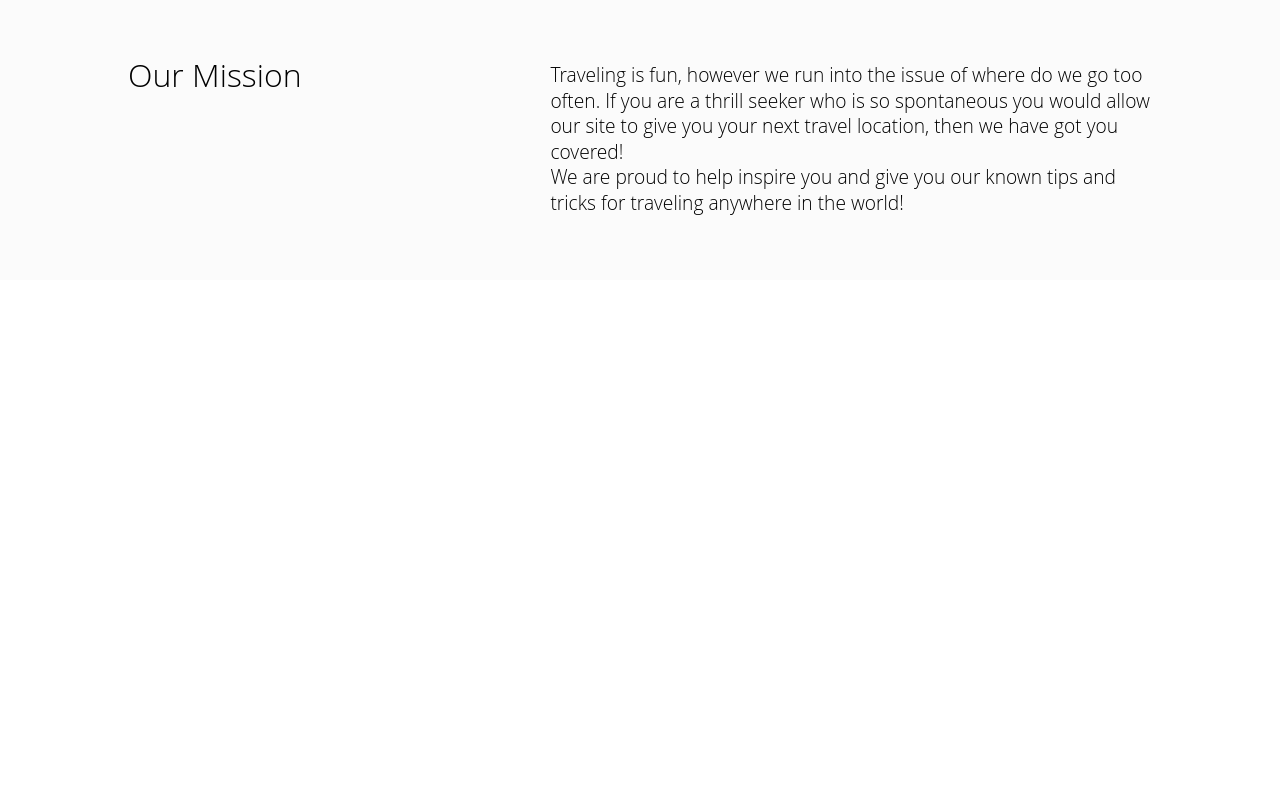
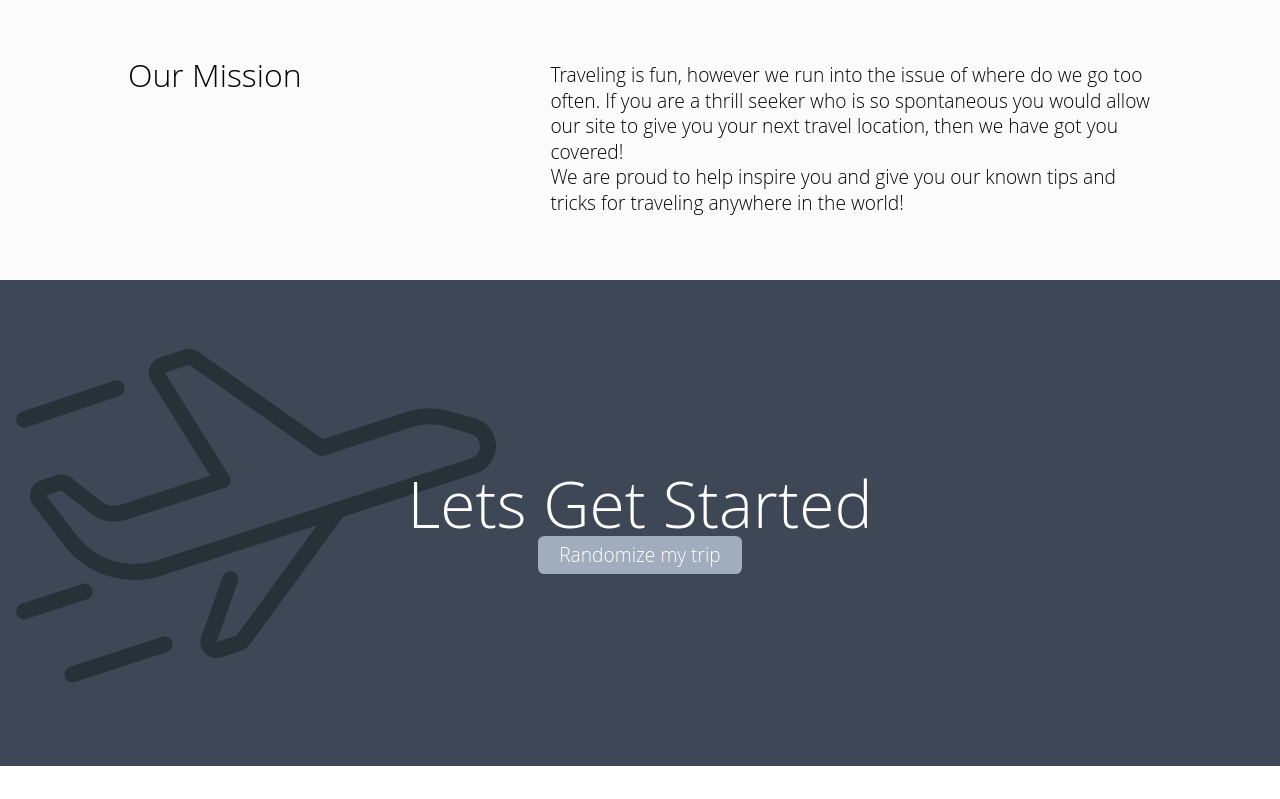
Before and after one commit to LupeCruz16/RoamReady, a React (Create React App) app in the folder roam-ready/: page / in a window 1280 px wide. Shown: the part 642-1441 px from the top of the page. Before the commit the page ends 922 px from the top, so only its background shows below. Built offline with nearby package versions, Linux system fonts and the light colour scheme.

Commit message:
Lets get started section complete

```diff
--- a/roam-ready/src/App.js
+++ b/roam-ready/src/App.js
@@ -3,6 +3,7 @@ import './css/common.css'
 import Navigation from './js/NavigationBar.js';
 import HeroSection from './js/HeroSection.js';
 import OurMission from './js/OurMission.js';
+import GettingStarted from './js/GettingStarted.js'
 
 function App() {
   return (
@@ -13,6 +14,7 @@ function App() {
         <Navigation />
         <HeroSection />
         <OurMission />
+        <GettingStarted />
       </main>
     </div>
 
--- /dev/null
+++ b/roam-ready/src/css/gettingStarted.css
@@ -0,0 +1,32 @@
+.gettingStartedSection {
+    width: 100%;
+    align-items: center;
+    justify-content: center;
+}
+
+.svgIcon {
+    width: 40vw;
+    height: 5vw;
+}
+
+.gettingStartedContent {
+    display: flex;
+    flex-direction: column;
+    text-align: center;
+    align-items: center;
+    justify-content: center;
+    position: relaitve;
+    z-index: 1;
+    margin-bottom: 5vw;
+}
+
+.startinSecRandomizeButton {
+    background-color: var(--primary-200);
+    border-radius: 0.5vw;
+    width: 20%;
+    padding: 0.5vw;
+}
+
+.randomizeButtonText {
+    text-decoration: none;
+}
--- a/roam-ready/src/css/hero.css
+++ b/roam-ready/src/css/hero.css
@@ -40,6 +40,7 @@
     text-decoration: none;
     border-radius: 0.5vw;
     width: 12%;
+    padding: 0.5vw;
 }
 
 .getStartedLink {
--- /dev/null
+++ b/roam-ready/src/js/GettingStarted.js
@@ -0,0 +1,48 @@
+import '../css/constants.css'
+import '../css/common.css'
+import '../css/gettingStarted.css'
+
+function GettingStarted () {
+    return (
+        <div className = "gettingStartedSection backgroundColor-Secondary">
+            <div className = "svgIcon">
+                <svg
+                    viewBox="0 0 32 32"
+                    enable-background="new 0 0 32 32"
+                    id="_x3C_Layer_x3E_" version="1.1"
+                    xmlns="http://www.w3.org/2000/svg"
+                    fill="#000000">
+                    <g id="SVGRepo_tracerCarrier" stroke-linecap="round" stroke-linejoin="round"></g>
+                    <g id="SVGRepo_iconCarrier">
+                    <g id="Airplane_x2C__plane_x2C__flight_x2C__takeoff"> <g id="XMLID_102_">
+                    <line fill="none" id="XMLID_886_" stroke="#263238" stroke-linecap="round" stroke-linejoin="round" stroke-miterlimit="10" x1="1.5" x2="5.295" y1="20.71" y2="19.474"></line>
+                    <line fill="none" id="XMLID_885_" stroke="#263238" stroke-linecap="round" stroke-linejoin="round" stroke-miterlimit="10" x1="1.5" x2="7.295" y1="8.728" y2="6.774"></line>
+                    <line fill="none" id="XMLID_884_" stroke="#263238" stroke-linecap="round" stroke-linejoin="round" stroke-miterlimit="10" x1="4.529" x2="10.295" y1="24.652" y2="22.774"></line>
+                    <path d=" M14.398,18.689l-1.339,3.767c-0.139,0.391,0.231,0.771,0.625,0.643l1.258-0.408c0.1-0.033,0.188-0.096,0.249-0.181l5.854-8.01" fill="none" id="XMLID_144_" stroke="#263238" stroke-linecap="round" stroke-linejoin="round" stroke-miterlimit="10"></path>
+                    <path d=" M25.597,8.714l-5.506,1.789l-7.974-5.61c-0.126-0.096-0.29-0.116-0.442-0.066l-1.531,0.497c-0.304,0.1-0.437,0.468-0.265,0.738 l4.03,6.45l-6.115,1.986c-0.637,0.208-1.329,0.086-1.854-0.333l-1.783-1.408c-0.129-0.104-0.306-0.132-0.467-0.079l-0.97,0.314 c-0.333,0.109-0.456,0.506-0.24,0.783l1.948,2.532c1.3,1.67,3.499,2.354,5.505,1.702l19.668-6.391 c0.685-0.223,1.057-0.954,0.834-1.638C30.3,9.563,29.967,9.25,29.547,9.123l-1.632-0.458C27.152,8.451,26.349,8.47,25.597,8.714z" fill="none" id="XMLID_1011_" stroke="#263238" stroke-linecap="round" stroke-linejoin="round" stroke-miterlimit="10"></path>
+                    </g> </g> </g>
+                </svg>
+            </div>
+            <div className = "paddingGlobal">
+                <div className = "largeContainer">
+                    <div className = "paddingSection-L">
+                        <div className = "gettingStartedContent ">
+                            <div className = "textSizeL textColor-Secondary">Lets Get Started</div>
+                            <div className="startinSecRandomizeButton">
+                                <a
+                                    href="somewhere.com"
+                                    rel="noopener noreferrer"
+                                    className = "randomizeButtonText textColor-Secondary"
+                                    >
+                                    <div className="textSizeS textColor-Secondary">Randomize my trip</div>
+                                </a>
+                            </div>
+                        </div>
+                    </div>
+                </div>
+            </div>
+        </div>
+    );
+}
+
+export default GettingStarted;
```
Also changed, not shown: roam-ready/src/js/HeroSection.js (indentation only).
